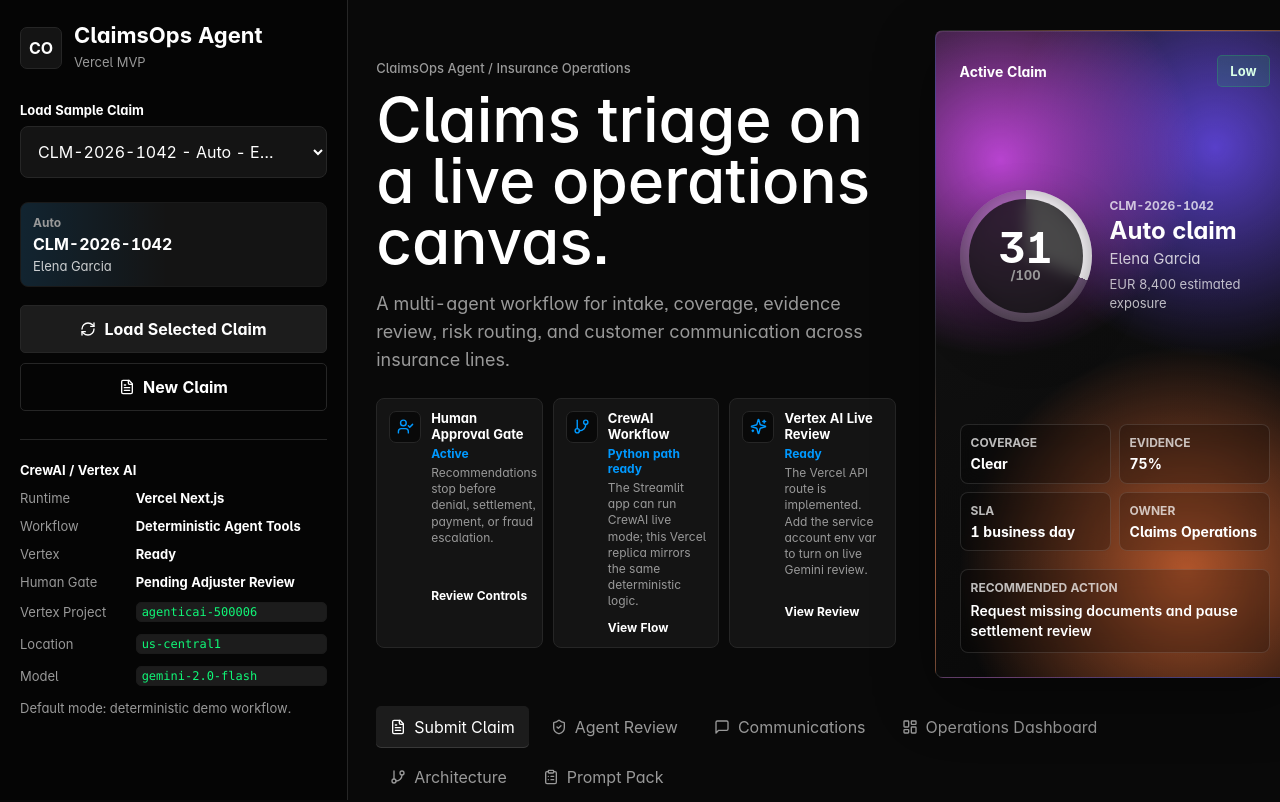
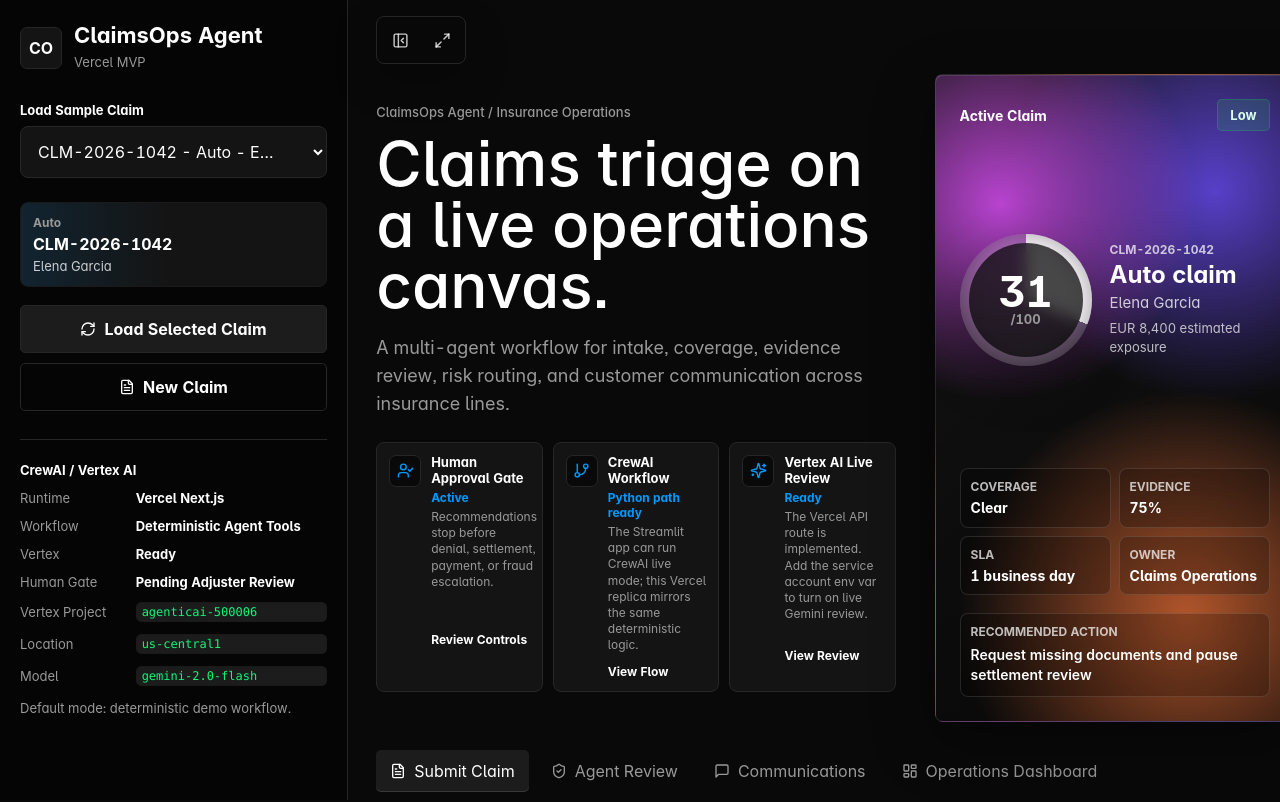
Before and after one commit to lukatcheishvili/claimsops-agent, a Next.js app: page / in a window 1280 px wide. Shown: the top 802 px of the page. Built offline with nearby package versions, Linux system fonts and the light colour scheme.

Commit message:
Add canvas fullscreen and sidebar controls

```diff
--- a/src/app/globals.css
+++ b/src/app/globals.css
@@ -65,16 +65,34 @@
   display: grid;
   grid-template-columns: 348px minmax(0, 1fr);
   min-height: 100vh;
+  transition: grid-template-columns 180ms ease;
+}
+
+.app-shell.sidebar-collapsed {
+  grid-template-columns: 0 minmax(0, 1fr);
 }
 
 .sidebar {
   position: sticky;
   top: 0;
+  min-width: 0;
   height: 100vh;
+  max-height: 100vh;
   overflow-y: auto;
   padding: 24px 20px;
   background: var(--co-deep);
   border-right: 1px solid var(--co-hairline);
+  transition: opacity 160ms ease, padding 180ms ease, border-color 180ms ease;
+}
+
+.app-shell.sidebar-collapsed .sidebar {
+  max-height: 0;
+  overflow: hidden;
+  padding-right: 0;
+  padding-left: 0;
+  border-right-color: transparent;
+  opacity: 0;
+  pointer-events: none;
 }
 
 .sidebar-header {
@@ -203,6 +221,48 @@
   width: 100%;
   max-width: none;
   padding: 30px clamp(24px, 2.2vw, 44px) 56px;
+}
+
+.canvas-controls {
+  position: sticky;
+  top: 10px;
+  z-index: 30;
+  display: inline-flex;
+  gap: 6px;
+  align-items: center;
+  margin: -14px 0 10px;
+  padding: 5px;
+  border: 1px solid var(--co-hairline);
+  border-radius: 8px;
+  background: rgba(9, 9, 9, 0.86);
+  box-shadow: 0 16px 40px rgba(0, 0, 0, 0.28);
+  backdrop-filter: blur(12px);
+}
+
+.icon-button {
+  display: inline-grid;
+  width: 36px;
+  height: 36px;
+  place-items: center;
+  border: 1px solid transparent;
+  border-radius: 7px;
+  background: transparent;
+  color: var(--co-body);
+  cursor: pointer;
+  transition: background-color 140ms ease, border-color 140ms ease, color 140ms ease, transform 140ms ease;
+}
+
+.icon-button:hover {
+  border-color: var(--co-hairline-strong);
+  background: var(--co-surface-2);
+  color: var(--co-ink);
+  transform: translateY(-1px);
+}
+
+.icon-button[aria-pressed="true"] {
+  border-color: rgba(0, 153, 255, 0.35);
+  background: rgba(0, 153, 255, 0.14);
+  color: #bfe7ff;
 }
 
 .hero {
@@ -1467,6 +1527,10 @@
     grid-template-columns: 320px minmax(0, 1fr);
   }
 
+  .app-shell.sidebar-collapsed {
+    grid-template-columns: 0 minmax(0, 1fr);
+  }
+
   .hero,
   .dashboard-grid,
   .form-grid,
@@ -1499,11 +1563,21 @@
     grid-template-columns: 1fr;
   }
 
+  .app-shell.sidebar-collapsed {
+    grid-template-columns: 1fr;
+  }
+
   .sidebar {
     position: relative;
     height: auto;
+    max-height: none;
     border-right: 0;
     border-bottom: 1px solid var(--co-hairline);
+  }
+
+  .app-shell.sidebar-collapsed .sidebar {
+    max-height: 0;
+    border-bottom-color: transparent;
   }
 
   .metrics,
--- a/src/components/ClaimsOpsApp.jsx
+++ b/src/components/ClaimsOpsApp.jsx
@@ -10,7 +10,11 @@
   FileText,
   GitBranch,
   LayoutDashboard,
+  Maximize2,
   MessageSquare,
+  Minimize2,
+  PanelLeftClose,
+  PanelLeftOpen,
   Play,
   RefreshCw,
   Route,
@@ -97,6 +101,8 @@
   const [approvalState, setApprovalState] = useState("Pending Adjuster Review");
   const [workflowNote, setWorkflowNote] = useState("Default mode: deterministic demo workflow.");
   const [vertexState, setVertexState] = useState(initialVertexState);
+  const [sidebarOpen, setSidebarOpen] = useState(true);
+  const [isFullscreen, setIsFullscreen] = useState(false);
   const analysis = useMemo(() => analyzeClaim(submittedClaim), [submittedClaim]);
   const selectedSample = sampleClaims[selectedIndex];
 
@@ -130,6 +136,16 @@
     return () => {
       active = false;
     };
+  }, []);
+
+  useEffect(() => {
+    function syncFullscreenState() {
+      setIsFullscreen(Boolean(document.fullscreenElement));
+    }
+
+    syncFullscreenState();
+    document.addEventListener("fullscreenchange", syncFullscreenState);
+    return () => document.removeEventListener("fullscreenchange", syncFullscreenState);
   }, []);
 
   function loadSelectedClaim() {
@@ -202,8 +218,20 @@
     }
   }
 
+  async function toggleFullscreen() {
+    try {
+      if (document.fullscreenElement) {
+        await document.exitFullscreen?.();
+      } else {
+        await document.documentElement.requestFullscreen?.();
+      }
+    } catch {
+      setWorkflowNote("Fullscreen mode is not available in this browser context.");
+    }
+  }
+
   return (
-    <div className="app-shell">
+    <div className={`app-shell ${sidebarOpen ? "" : "sidebar-collapsed"}`}>
       <aside className="sidebar" aria-label="ClaimsOps controls">
         <div className="sidebar-header">
           <span className="brand-mark">CO</span>
@@ -261,6 +289,28 @@
       </aside>
 
       <main className="main" id="main-content">
+        <div className="canvas-controls" aria-label="Canvas controls">
+          <button
+            type="button"
+            className="icon-button"
+            aria-label={sidebarOpen ? "Hide controls panel" : "Show controls panel"}
+            title={sidebarOpen ? "Hide controls panel" : "Show controls panel"}
+            aria-pressed={!sidebarOpen}
+            onClick={() => setSidebarOpen((current) => !current)}
+          >
+            {sidebarOpen ? <PanelLeftClose aria-hidden="true" size={17} /> : <PanelLeftOpen aria-hidden="true" size={17} />}
+          </button>
+          <button
+            type="button"
+            className="icon-button"
+            aria-label={isFullscreen ? "Exit fullscreen" : "Enter fullscreen"}
+            title={isFullscreen ? "Exit fullscreen" : "Enter fullscreen"}
+            aria-pressed={isFullscreen}
+            onClick={toggleFullscreen}
+          >
+            {isFullscreen ? <Minimize2 aria-hidden="true" size={17} /> : <Maximize2 aria-hidden="true" size={17} />}
+          </button>
+        </div>
         <Hero analysis={analysis} setActiveTab={setActiveTab} vertexState={vertexState} />
         <Tabs activeTab={activeTab} setActiveTab={setActiveTab} />
 
```
